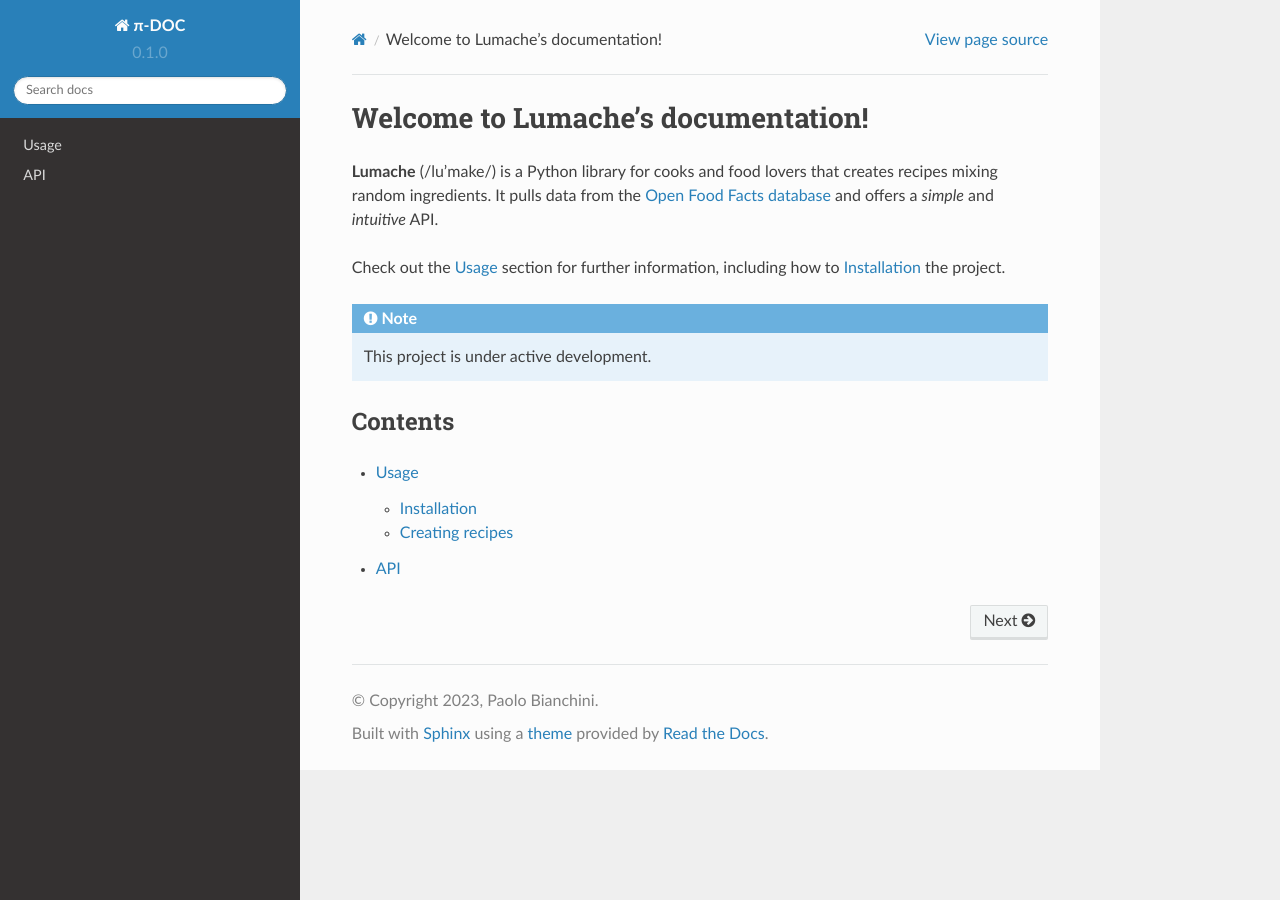
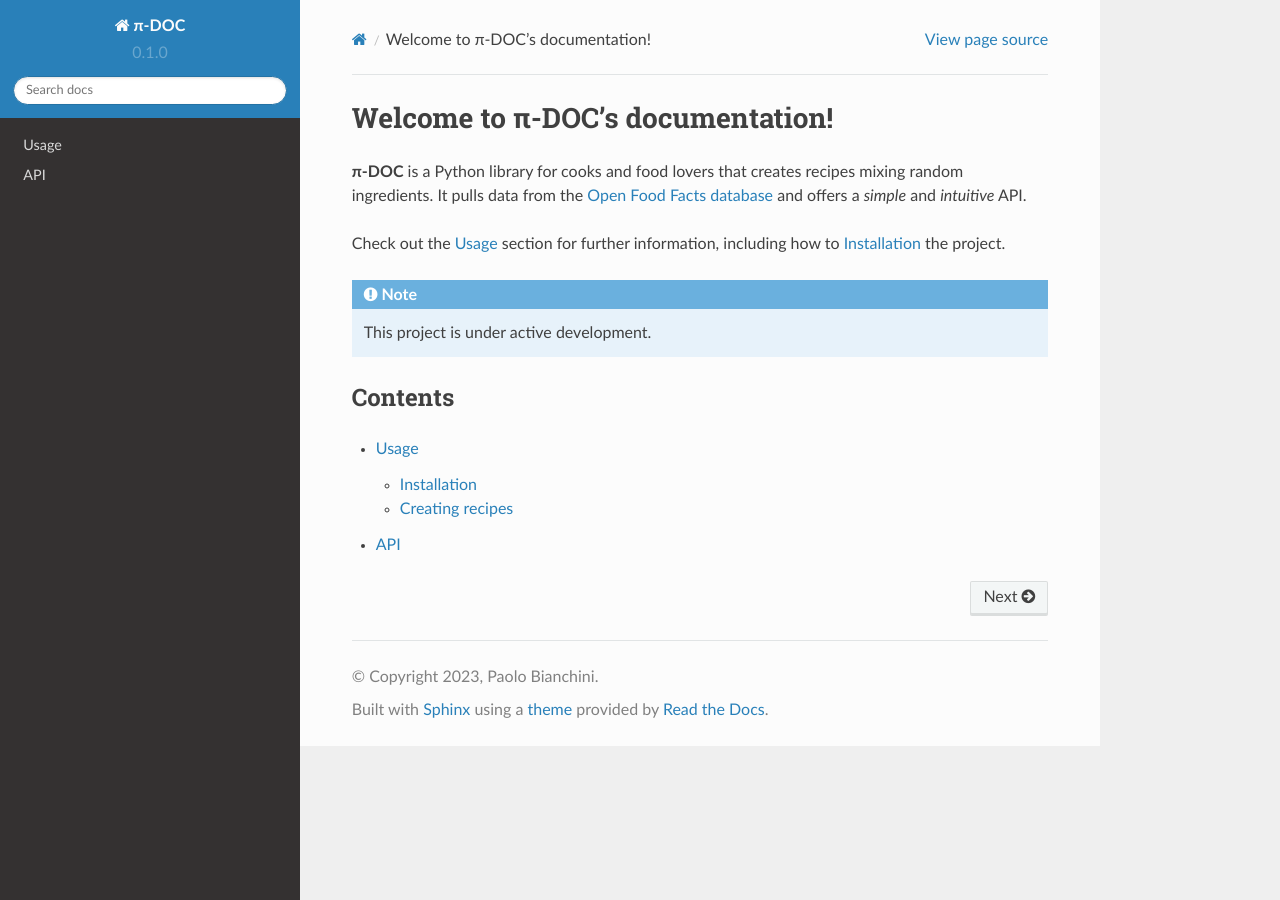
Before and after one commit to paolobianchini87/piDOC, a Sphinx documentation site: the page built from docs/source/index.rst, in a window 1280 px wide. Built offline with Sphinx 7.4.7 and the Read the Docs theme 2.0.0, drawn with Linux system fonts in a browser that asks for light colours.

Commit message:
Update index.rst

```diff
--- a/docs/source/index.rst
+++ b/docs/source/index.rst
@@ -1,7 +1,7 @@
-Welcome to Lumache's documentation!
+Welcome to π-DOC's documentation!
 ===================================
 
-**Lumache** (/lu'make/) is a Python library for cooks and food lovers
+**π-DOC**  is a Python library for cooks and food lovers
 that creates recipes mixing random ingredients.
 It pulls data from the `Open Food Facts database <https://world.openfoodfacts.org/>`_
 and offers a *simple* and *intuitive* API.
```
